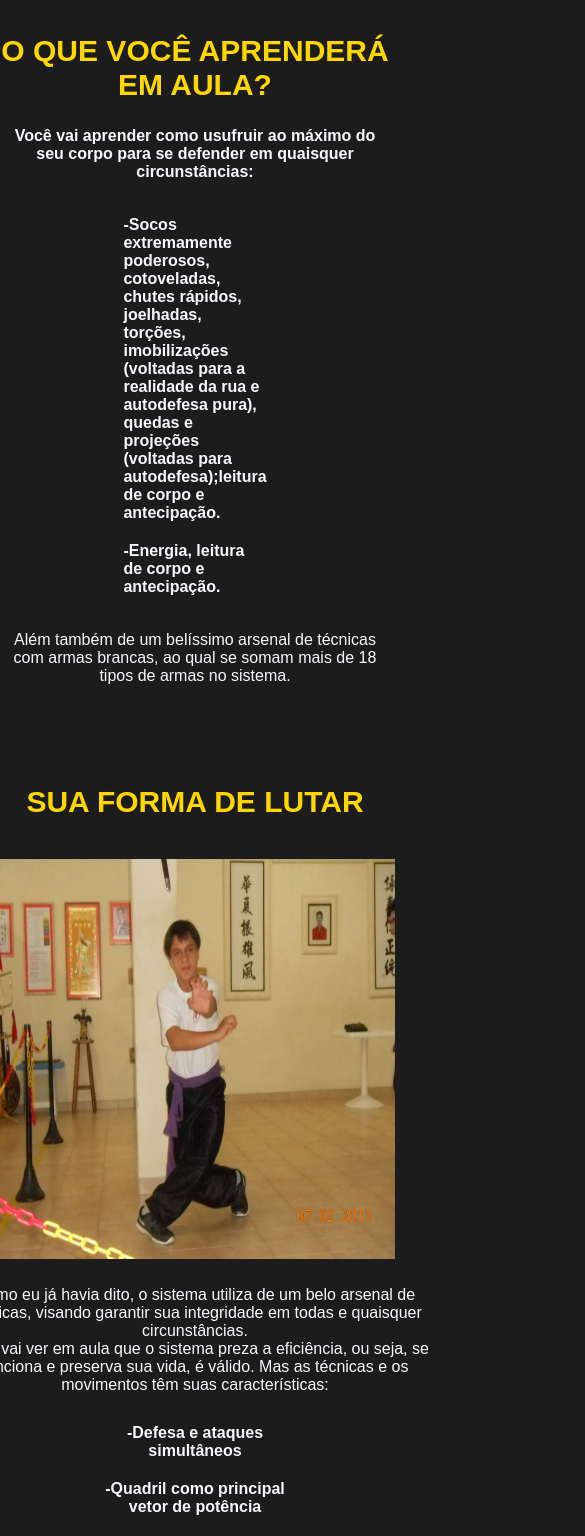
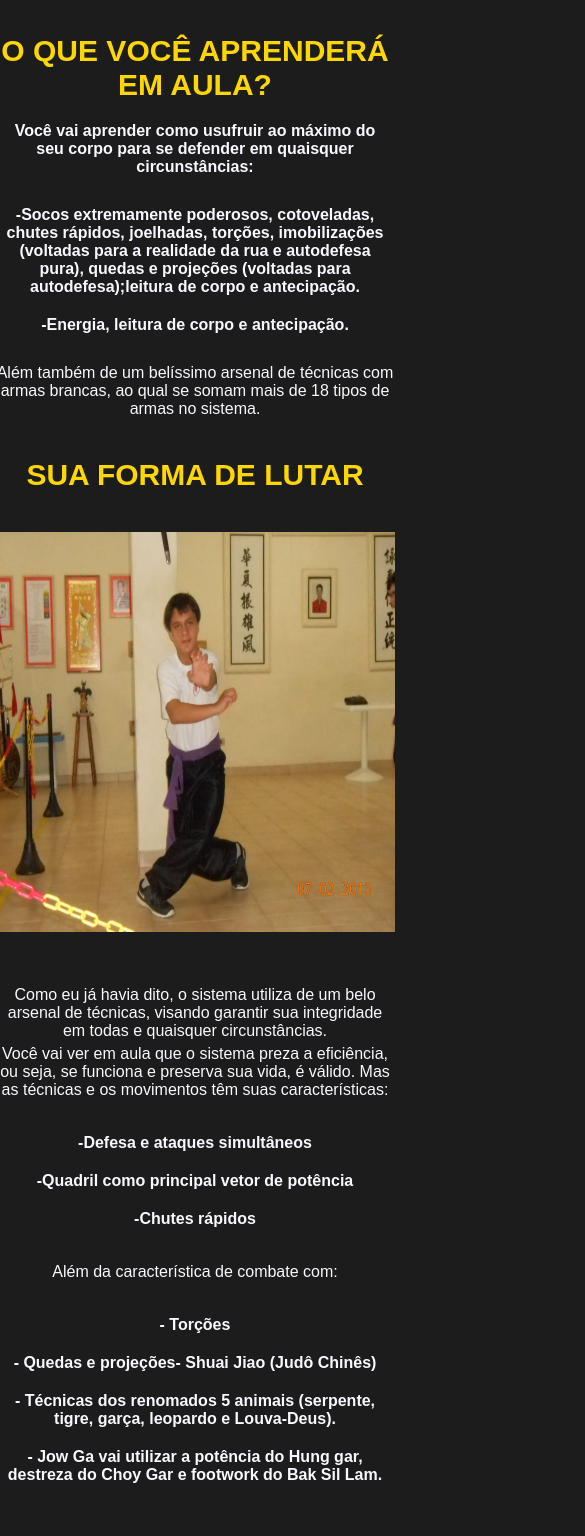
Before and after one commit to HenriqueRodriguesRossi/Site-Jow-Ga, a Vue app: page / in a window 390 px wide. Shown: the part 1460-2996 px from the top of the page, 585 px wide, since content can reach past the window. Built offline with nearby package versions, Linux system fonts and the light colour scheme.

Commit message:
Prosseguindo com a responsividade

```diff
--- a/src/views/OptimizingFocus/OptimizingFocus.vue
+++ b/src/views/OptimizingFocus/OptimizingFocus.vue
@@ -70,4 +70,30 @@ ul {
     align-items: center;
     font-weight: 600;
 }
+
+@media(max-width: 600px){
+    h2{
+        margin-top: -120px;
+    }
+
+    .section-texts{
+        width: 400px;
+        height: auto;
+        display: flex;
+        flex-direction: column;
+        justify-content: center;
+        align-items: center;
+        gap: 5px;
+    }
+
+    .section-texts ul li{
+        width: 400px;
+        height: auto;
+        display: flex;
+        flex-direction: column;
+        justify-content: center;
+        gap: 10px;
+        text-align: center;
+    }
+}
 </style>
--- a/src/views/ValidatedSharpening/ValidatedSharpening.vue
+++ b/src/views/ValidatedSharpening/ValidatedSharpening.vue
@@ -6,6 +6,7 @@
         não é um campeonato, rua não é ringue, na rua é vida por vida e a função da sua autodefesa é preservá-la a
         qualquer custo. O sistema Jow Ga se adequa a você, e não você ao sistema. Por essa razão que apanhamos na
         academia, para não apanharmos na rua:</p>
+
     <section>
         <div class="section-texts">
             <ul>
@@ -46,7 +47,7 @@
         </div>
 
         <div class="section-img">
-            <img src="../../assets/sparringFelipe.jpg" alt="Imagem do professor lutando">
+            <img src="../../assets/imagem-felipe-02.jpg" alt="Imagem do professor lutando">
         </div>
     </section>
 </template>
@@ -67,7 +68,7 @@ h2 {
     font-size: 30px;
 }
 
-p{
+p {
     color: ghostwhite;
     font-size: 16px;
     width: auto;
@@ -92,14 +93,34 @@ section {
     height: auto;
 }
 
-ul{
+ul {
     list-style: none;
     font-size: 16px;
     color: ghostwhite;
 }
 
-img{
+img {
     width: 600px;
     height: 650px;
 }
+
+@media(max-width: 600px){
+    h2{
+        margin-top: -20px;
+    }
+
+    section, .section-texts ul li{
+        width: 400px;
+        height: auto;
+        display: flex;
+        flex-direction: column;
+        justify-content: center;
+        align-items: center;
+        text-align: center;
+    }
+
+    .section-texts ul{
+        margin-top: -15px;
+    }
+}
 </style>
--- a/src/views/WayToFight/WayToFight.vue
+++ b/src/views/WayToFight/WayToFight.vue
@@ -100,10 +100,15 @@ ul {
 }
 
 @media(max-width: 600px) {
+    h2{
+        margin-top: -10px;
+    }
+
     img{
         width: 400px;
         height: 400px;
     }
+
     section{
         display: flex;
         flex-direction: column;
@@ -111,10 +116,18 @@ ul {
         justify-content: center;
     }
 
+    .section-texts, .section-texts ul li{
+        width: 400px;
+        height: auto;
+        display: flex;
+        flex-direction: column;
+        align-items: center;
+        justify-content: center;
+    }
+
     .section-texts{
-        padding-top: 80px;
-        padding-right: 50px;
-        padding-left: 50px;
+        gap: 5px;
+        padding-top: 50px;
     }
 }
 </style>
--- a/src/views/YouWillLearn/YouWillLearn.vue
+++ b/src/views/YouWillLearn/YouWillLearn.vue
@@ -73,18 +73,14 @@ ul {
 }
 
 @media(max-width: 600px){
-    .second-section{
-        width: auto;
+    .second-section-p, .second-section ul li, .obs-span{
+        width: 400px;
+        height: auto;
         display: flex;
         flex-direction: column;
         justify-content: center;
         align-items: center;
         gap: 5px;
-    }
-
-    .obs-span{
-        width: auto;
-        height: auto;
         text-align: center;
     }
 }
```
